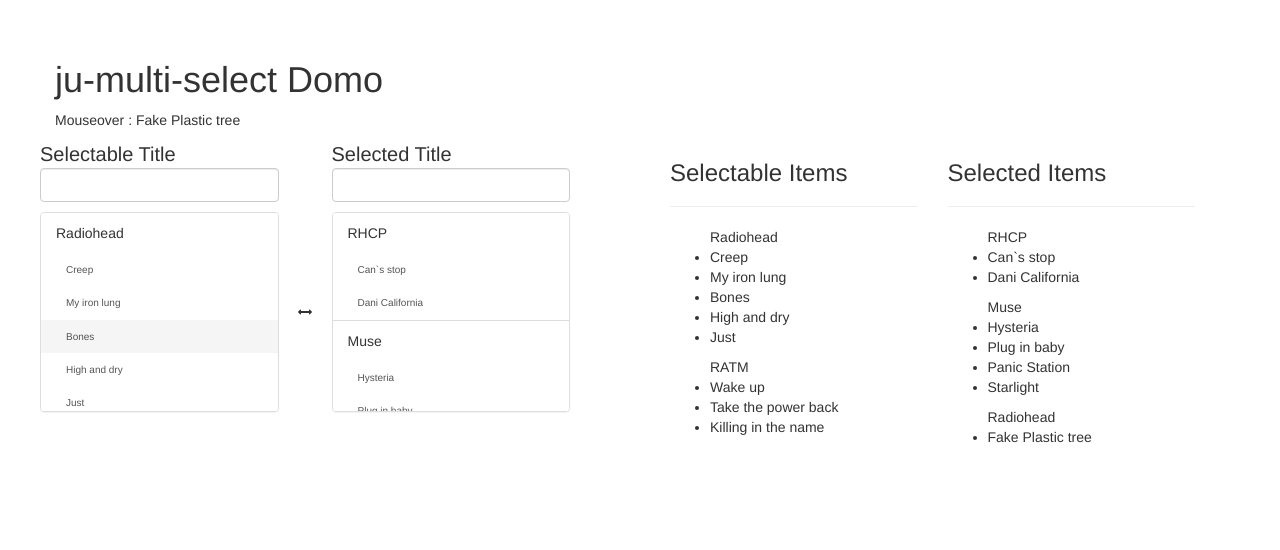
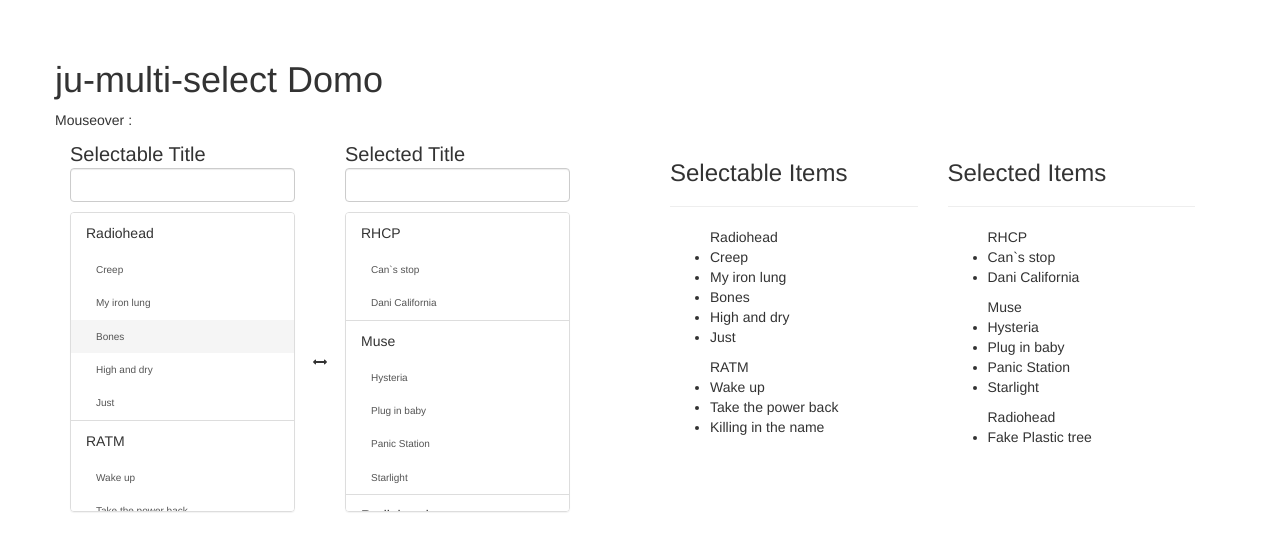
Before and after one commit to kaifer/angular-ju-multi-select, a plain HTML site: page demo/index.html in a window 1280 px wide. Both pictures are taken after a click on the element 159 px from the left and 333 px from the top of the page. Drawn offline with nearby package versions, Linux system fonts and the light colour scheme; some packages are replaced by stand-ins of ours.

Commit message:
2014_07_21
edit css
over-item to over-parent-item and over-child-item

```diff
--- a/demo/index.html
+++ b/demo/index.html
@@ -20,6 +20,7 @@
         <ju-multi-select
         selectable-datas='selectableDatas' selected-datas='selectedDatas'
         use-search="true" over-item='overItem'
+        height="300px"
         selectable-title="Selectable Title" selected-title="Selected Title">
         </ju-multi-select>
       </div>
--- a/dist/ju-multi-select.css
+++ b/dist/ju-multi-select.css
@@ -5,7 +5,7 @@
 /* */
 
 .jms-header {
-
+    padding-left: 30px;
 }
 .jms-header .jms-selectable {
 	float: left;
@@ -38,7 +38,7 @@
 /* */
 
 .jms-contents {
-
+    padding-left: 30px;
 }
 .jms-contents .jms-selectable {
 	float: left;
--- a/dist/ju-multi-select.js
+++ b/dist/ju-multi-select.js
@@ -72,7 +72,8 @@
 			scope:{
 				selectableDatas: '=',
 				selectedDatas: '=',
-				overItem: '=',
+				overParentItem: '=',
+				overChildItem: '=',
 
 				height: '@',
 				width: '@',
@@ -111,12 +112,12 @@
 							'<ul class="list-group" style="{{setParentFontSize()}}" '+
 									'ng-repeat="parent in selectableDatas | parentsFilter:selectableWord track by $index" '+
 									'ng-click="parentToSelected($index)"'+
-									'ng-mouseover="emitOverItem(parent,$event)">'+
+									'ng-mouseover="emitOverParentItem(parent,$event)">'+
 								'<span>{{parent.name}}</span>'+
 								'<a href="#" class="list-group-item" style="{{setChildFontSize()}}" '+
 									'ng-repeat="child in parent.children | childrenFilter:selectableWord track by $index" '+
 									'ng-click="childToSelected($index,parent,$event)"'+
-									'ng-mouseover="emitOverItem(child,$event)">'+
+									'ng-mouseover="emitOverChildItem(child,$event)">'+
 									'{{child.name}}'+
 								'</a>'+
 							'</ul>'+
@@ -133,12 +134,12 @@
 							'<ul class="list-group" style="{{setParentFontSize()}}" '+
 								'ng-repeat="parent in selectedDatas | parentsFilter:selectedWord track by $index" '+
 								'ng-click="parentToSelectable($index)"'+
-								'ng-mouseover="emitOverItem(parent,$event)">'+
+								'ng-mouseover="emitOverParentItem(parent,$event)">'+
 								'<span>{{parent.name}}</span>'+
 								'<a href="#" class="list-group-item" style="{{setChildFontSize()}}" '+
 									'ng-repeat="child in parent.children | childrenFilter:selectedWord track by $index" '+
 									'ng-click="childToSelectable($index,parent,$event)"'+
-									'ng-mouseover="emitOverItem(child,$event)">'+
+									'ng-mouseover="emitOverChildItem(child,$event)">'+
 									'{{child.name}}'+
 								'</a>'+
 							'</ul>'+
@@ -192,9 +193,14 @@
 					}
 				}
 
-				scope.emitOverItem = function( src, $event ){
-					if( typeof scope.overItem !== 'undefined' ){
-						scope.overItem = src;
+				scope.emitOverParentItem = function( src, $event ){
+					if( typeof scope.overParentItem !== 'undefined' ){
+						angular.extend(scope.overParentItem, src);
+					}
+				}
+				scope.emitOverChildItem = function( src, $event ){
+					if( typeof scope.overChildItem !== 'undefined' ){
+						angular.extend(scope.overChildItem, src);
 						$event.stopPropagation();
 					}
 				}
```
Also changed, not shown: README.md.
